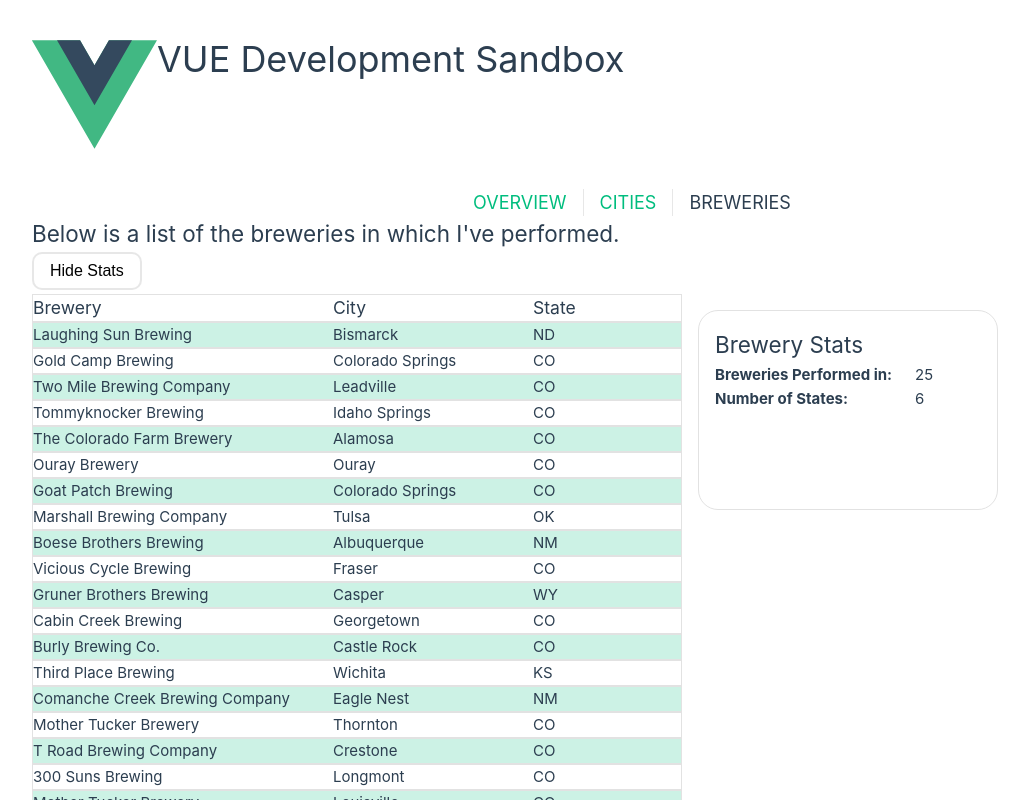
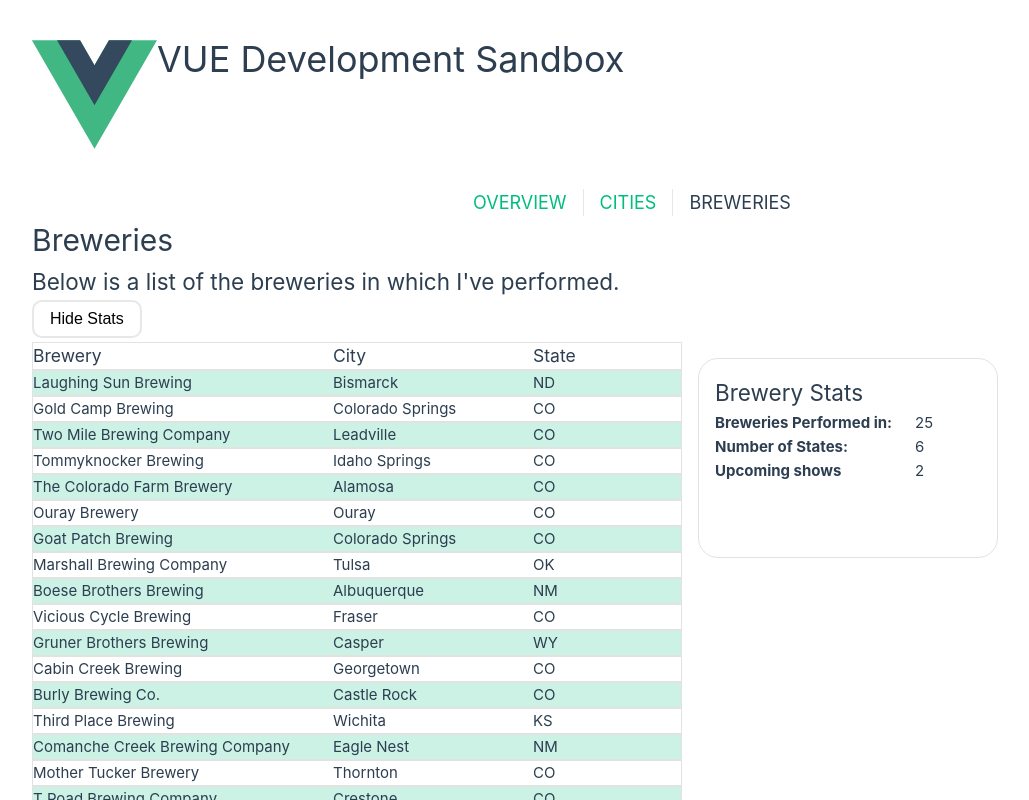
Before and after one commit to offthekitchen/vue-sandbox, a Vue app: page /breweries in a window 1280 px wide. Both pictures are taken after a click on the button "Show Stats". Shown: the top 800 px of the page, without its empty margins (0-1029 px from the left). Built offline with nearby package versions, Linux system fonts and the light colour scheme.

Commit message:
Initial Pinia store setup

```diff
--- a/src/components/StatsComponent.vue
+++ b/src/components/StatsComponent.vue
@@ -1,5 +1,9 @@
 <script setup lang="ts">
 import type { IStatistic } from "../interfaces/statistic"
+import { useBreweriesStore } from '../stores/breweries'
+import { storeToRefs } from "pinia"
+
+const store = useBreweriesStore()
 
 interface Props {
   title: String,
@@ -7,6 +11,8 @@
 }
 
 const props = defineProps<Props>()
+
+const { name, upcoming } = storeToRefs(store)
 
 </script>
 
@@ -16,6 +22,10 @@
     <div v-for="stat in props.stats" class="stats-row">
       <div class="stats-row-header">{{ stat.stat }}</div>
       <div class="stat">{{ stat.statValue }}</div>
+    </div>
+    <div class="stats-row">
+      <div class="stats-row-header">Upcoming shows</div>
+      <div class="stat">{{ upcoming }}</div>
     </div>
   </div>
 </template>
--- a/src/main.ts
+++ b/src/main.ts
@@ -1,10 +1,12 @@
 import { createApp } from 'vue'
+import { createPinia } from 'pinia'
 import App from './App.vue'
 import router from './router'
 import './assets/main.css'
 
+const pinia = createPinia()
 const app = createApp(App)
 
 app.use(router)
-
+app.use(pinia)
 app.mount('#app')
--- /dev/null
+++ b/src/stores/breweries.ts
@@ -0,0 +1,16 @@
+import { defineStore } from 'pinia'
+import { ref, computed } from 'vue'
+
+export const useBreweriesStore = defineStore('breweries',  () => {
+    const upcoming = ref(2)
+    const count = ref(0)
+
+    const name = ref('Breweries')
+    const doubleCount = computed(() => count.value * 2)
+    function increment() {
+      count.value++
+    }
+
+    return { count, name, doubleCount, upcoming, increment }
+
+  })
--- a/src/views/BreweriesView.vue
+++ b/src/views/BreweriesView.vue
@@ -1,12 +1,19 @@
 <script setup lang="ts">
 import { onMounted, ref } from "vue"
+import { storeToRefs } from "pinia"
 import { useBreweries } from "../composables/breweries"
 import StatsComponent from "../components/StatsComponent.vue"
 import type { IStatistic } from "../interfaces/statistic"
+import { useBreweriesStore } from '../stores/breweries'
 
 const { breweries, getStats } = useBreweries()
+const store = useBreweriesStore()
 
 const showStats = ref(false)
+
+const { name, upcoming } = storeToRefs(store)
+const { increment } = store
+
 var btnText: string = "Show Stats"
 var breweryStats: IStatistic[] = []
 
@@ -22,6 +29,7 @@
 
 <template>
   <main>
+  <h1>{{ name }}</h1>
     <h2>Below is a list of the breweries in which I've performed.</h2>
     <button @click="toggleStats()" class="primary-button">{{ btnText }}</button>
     <section class="breweries-section">
```
Also changed, not shown: 1 other file (tests, documents, lock files or other folders).
